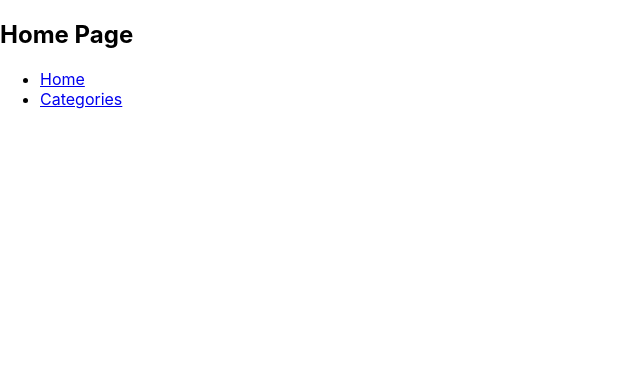
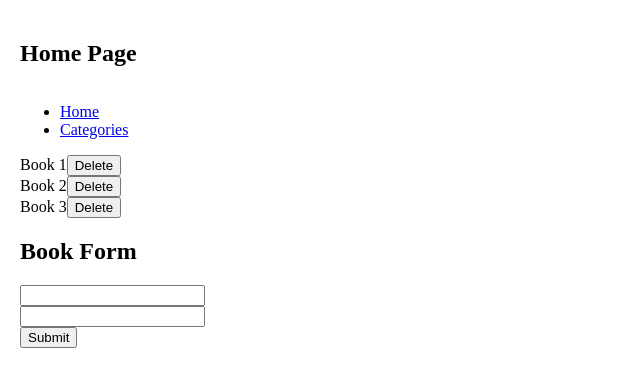
Before and after one commit to najibullahjafari/bookstore, a React (Create React App) app: page / in a window 1280 px wide. Shown: the top 386 px of the page, without its empty margins (0-640 px from the left). Built offline with nearby package versions, Linux system fonts and the light colour scheme.

Commit message:
Add linters.yml and babelrc

```diff
--- a/package.json
+++ b/package.json
@@ -6,6 +6,7 @@
     "@testing-library/jest-dom": "^5.17.0",
     "@testing-library/react": "^13.4.0",
     "@testing-library/user-event": "^13.5.0",
+    "prop-types": "^15.8.1",
     "react": "^18.2.0",
     "react-dom": "^18.2.0",
     "react-router": "^6.14.2",
--- a/src/component/Categories.js
+++ b/src/component/Categories.js
@@ -1,9 +1,11 @@
 import React from 'react';
+import Navigation from './navigation';
 
 function CategoriesPage() {
   return (
-    <div>
+    <div className="home-con">
       <h2>Categories Page</h2>
+      <Navigation />
     </div>
   );
 }
--- a/src/component/HomePage.js
+++ b/src/component/HomePage.js
@@ -1,20 +1,28 @@
 import React from 'react';
-import { Link } from 'react-router-dom';
+import Navigation from './navigation';
+import ListBook from './listbook';
+import BookForm from './bookform';
+import '../index.css';
 
 function HomePage() {
+  // Sample data for books
+  const books = [
+    { id: 1, title: 'Book 1' },
+    { id: 2, title: 'Book 2' },
+    { id: 3, title: 'Book 3' },
+  ];
+
+  const handleDeleteBook = (id) => {
+    // Implement book deletion logic here (e.g., remove the book from the state or server)
+    console.log(`Deleting book with ID: ${id}`);
+  };
+
   return (
-    <div>
+    <div className="home-con">
       <h2>Home Page</h2>
-      <nav>
-        <ul>
-          <li>
-            <Link to="/">Home</Link>
-          </li>
-          <li>
-            <Link to="/categories">Categories</Link>
-          </li>
-        </ul>
-      </nav>
+      <Navigation />
+      <ListBook books={books} onDelete={handleDeleteBook} />
+      <BookForm />
     </div>
   );
 }
--- a/src/component/bookform.js
+++ b/src/component/bookform.js
@@ -1,32 +1,37 @@
 import React, { useState } from 'react';
 
-const BookForm = ({ onSubmit }) => {
+function BookForm() {
   const [title, setTitle] = useState('');
   const [author, setAuthor] = useState('');
 
-  const handleSubmit = (e) => {
-    e.preventDefault();
-    onSubmit({ title, author });
-    setTitle('');
-    setAuthor('');
-  };
-
   return (
     <div>
-      <h2>Add New Book</h2>
-      <form onSubmit={handleSubmit}>
-        <label>
-          Title:
-          <input type="text" value={title} onChange={(e) => setTitle(e.target.value)} />
-        </label>
-        <label>
-          Author:
-          <input type="text" value={author} onChange={(e) => setAuthor(e.target.value)} />
-        </label>
+      <h2>Book Form</h2>
+      <form>
+        <div>
+
+          <input
+            type="text"
+            id="title"
+            name="title"
+            value={title}
+            onChange={(e) => setTitle(e.target.value)}
+          />
+        </div>
+        <div>
+
+          <input
+            type="text"
+            id="author"
+            name="author"
+            value={author}
+            onChange={(e) => setAuthor(e.target.value)}
+          />
+        </div>
         <button type="submit">Submit</button>
       </form>
     </div>
   );
-};
+}
 
 export default BookForm;
--- a/src/component/listbook.js
+++ b/src/component/listbook.js
@@ -2,12 +2,17 @@ import React from 'react';
 import PropTypes from 'prop-types';
 
 function ListBook({ books, onDelete }) {
+  // Check if books is undefined or empty before rendering
+  if (!books || books.length === 0) {
+    return <div>No books available.</div>;
+  }
+
   return (
     <div>
       {books.map((book) => (
         <div key={book.id}>
           <span>{book.title}</span>
-          <button onClick={() => onDelete(book.id)}>Delete</button>
+          <button type="button" onClick={() => onDelete(book.id)}>Delete</button>
         </div>
       ))}
     </div>
@@ -20,9 +25,14 @@ ListBook.propTypes = {
     PropTypes.shape({
       id: PropTypes.number.isRequired,
       title: PropTypes.string.isRequired,
-    })
-  ).isRequired,
+    }),
+  ),
   onDelete: PropTypes.func.isRequired,
 };
 
+// Add defaultProps to avoid the error
+ListBook.defaultProps = {
+  books: [], // You can provide a default empty array here if needed
+};
+
 export default ListBook;
--- a/src/index.css
+++ b/src/index.css
@@ -1,13 +1,6 @@
-body {
-  margin: 0;
-  font-family: -apple-system, BlinkMacSystemFont, 'Segoe UI', 'Roboto', 'Oxygen',
-    'Ubuntu', 'Cantarell', 'Fira Sans', 'Droid Sans', 'Helvetica Neue',
-    sans-serif;
-  -webkit-font-smoothing: antialiased;
-  -moz-osx-font-smoothing: grayscale;
+.home-con {
+  display: flex;
+  flex-direction: column;
+  justify-content: center;
+  padding: 12px;
 }
-
-code {
-  font-family: source-code-pro, Menlo, Monaco, Consolas, 'Courier New',
-    monospace;
-}
```
Also changed, not shown: src/component/book.js (+16 -19 lines), .babelrc (added), 1 other file (tests, documents, lock files or other folders).
